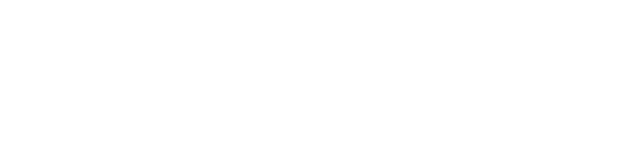
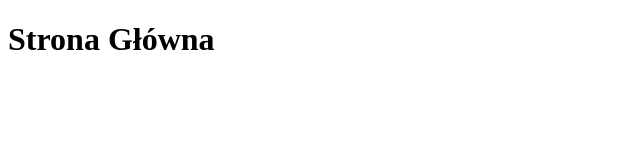
Before and after one commit to GruszkaMichal/czysta_przyjemnosc, a plain HTML site: page Index.html in a window 1280 px wide. Shown: the whole page, without its empty margins (0-640 px from the left). Drawn offline with Linux system fonts and the light colour scheme.

```diff
--- a/Index.html
+++ b/Index.html
@@ -4,6 +4,6 @@
         <title>Czysta Przyjemność</title>
     </head>
     <body>
-
+        <h1> Strona Główna </h1>
     </body>
 </html>
```
